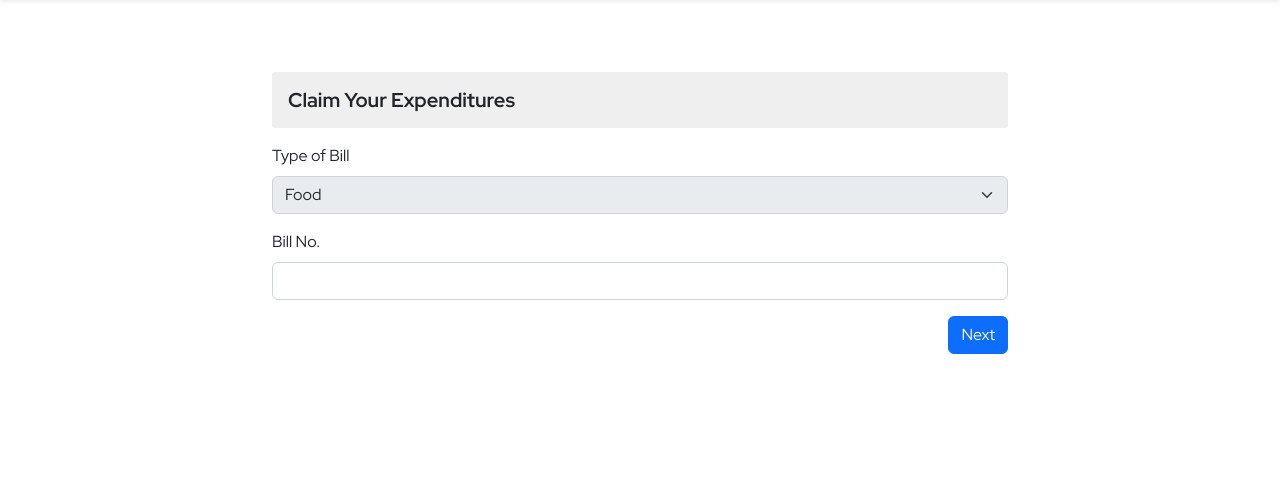
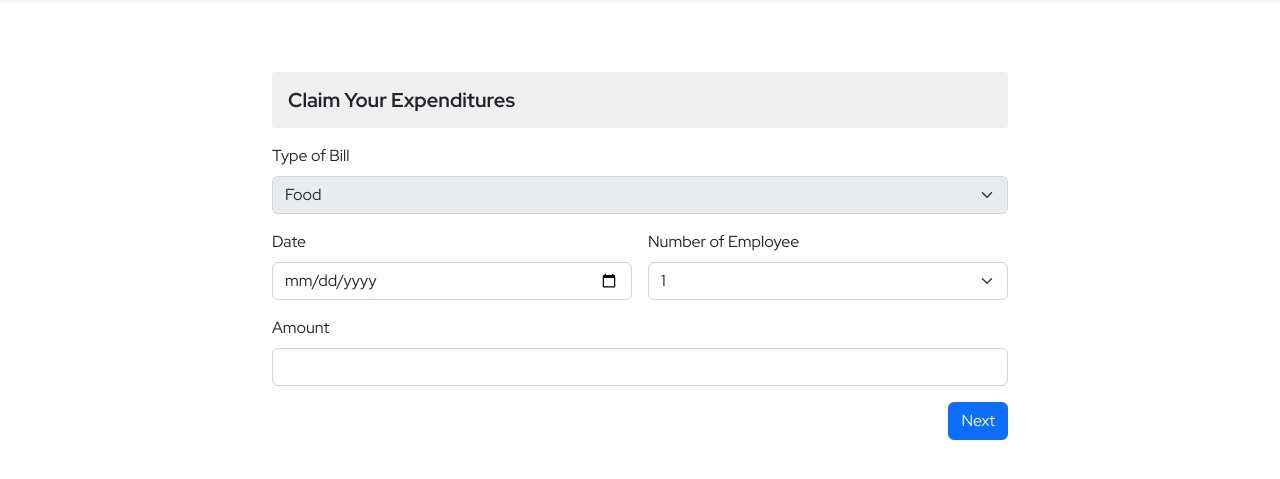
Before and after one commit to sunilyadav97/hrms, a Django app: template ems/templates/ems/reimbursement_food.html in a window 1280 px wide. Shown: the part 56-535 px from the top of the page. Run offline with Django 4.2, Linux system fonts and the light colour scheme; the template is opened without the code that fills it, so the values that code supplies are empty.

Commit message:
created food reimbursment template

```diff
--- a/ems/templates/ems/reimbursement_food.html
+++ b/ems/templates/ems/reimbursement_food.html
@@ -24,10 +24,29 @@ Reimbursement
                                 <option value="food" selected>Food</option>
                             </select>
                         </div>
-                            <div class="mb-3">
-                                <label for="bill-number" class="form-label">Bill No.</label>
-                                <input type="text" class="form-control" id="bill-number" name="bill-number">
-                              </div>
+                        <div class="mb-3 d-flex align-items-center jsutify-content-between">
+                        <div class="me-2 w-50">
+                            <label for="date" class="form-label">Date</label>
+                            <input type="date" class="form-control" id="date" name="date">
+                        </div>
+                        <div class="ms-2 w-50">
+                            <label for="number-of-employee" class="form-label">Number of Employee</label>
+                            <select class="form-select" aria-label="Default select example" id="number-of-employee" name="number-of-employee">
+                                <option value="1" selected>1</option>
+                                <option value="2">2</option>
+                                <option value="3">3</option>
+                                <option value="4">4</option>
+                                <option value="5">5</option>
+                                <option value="6">6</option>
+                                <option value="7">7</option>
+                                <option value="8">8</option>
+                              </select>
+                        </div>
+                    </div>
+                        <div class="mb-3">
+                            <label for="amount" class="form-label">Amount</label>
+                            <input type="number" class="form-control" id="amount" name="amount">
+                        </div>
                         <div class="mb-3" id="bill-button">
                             <button class="btn btn-primary float-end" type="submit">Next</button>
                         </div>
```
